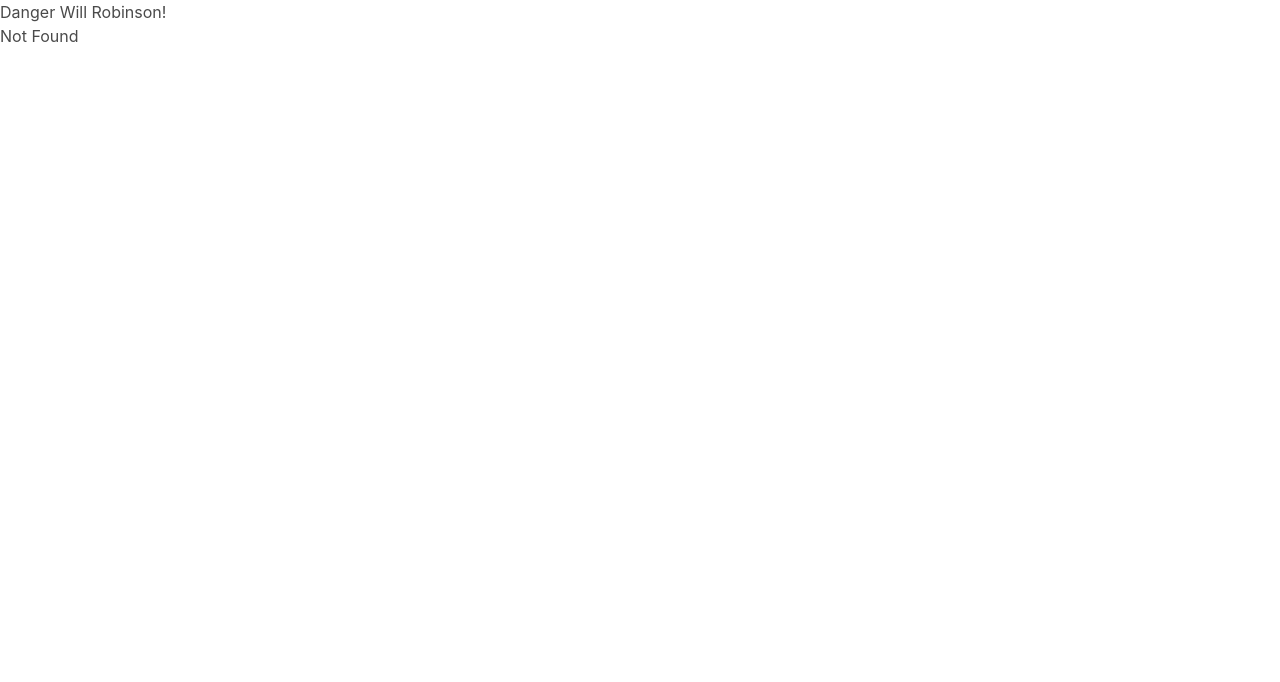
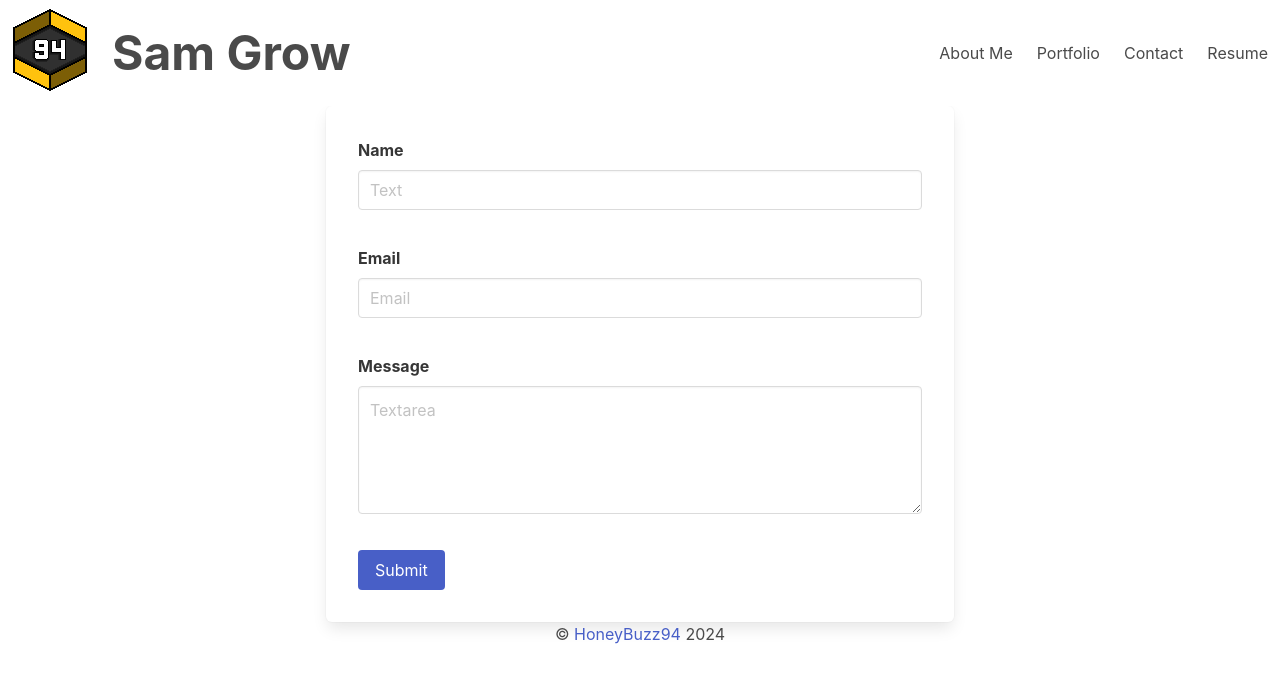
Before and after one commit to HoneyBuzz94/sjg-portfolio, a React (Vite) app: page /contact in a window 1280 px wide. Before the commit this address had no page. Shown: the top 682 px of the page. Built offline with nearby package versions, Linux system fonts and the light colour scheme.

Commit message:
Added contact page

```diff
--- /dev/null
+++ b/src/pages/Contact.jsx
@@ -0,0 +1,40 @@
+export default function Contact() {
+  return (
+    <div className="box tile is-ancestor is-vertical is-6">
+      <div class="tile is-parent field">
+        <div className="tile is-child">
+          <label class="label">Name</label>
+          <div class="control">
+            <input class="input" type="text" placeholder="Text" />
+          </div>
+        </div>
+      </div>
+
+      <div class="tile is-parent field">
+        <div className="tile is-child">
+          <label class="label">Email</label>
+          <div class="control">
+            <input class="input" type="email" placeholder="Email" />
+          </div>
+        </div>
+      </div>
+
+      <div class="tile is-parent field">
+        <div className="tile is-child">
+          <label class="label">Message</label>
+          <div class="control">
+            <textarea class="textarea" placeholder="Textarea"></textarea>
+          </div>
+        </div>
+      </div>
+
+      <div class="tile is-parent field">
+        <div className="tile is-child">
+          <div class="control">
+            <button class="button is-link">Submit</button>
+          </div>
+        </div>
+      </div>
+    </div>
+  );
+}
```
Also changed, not shown: src/main.jsx (+6 -1 lines).
